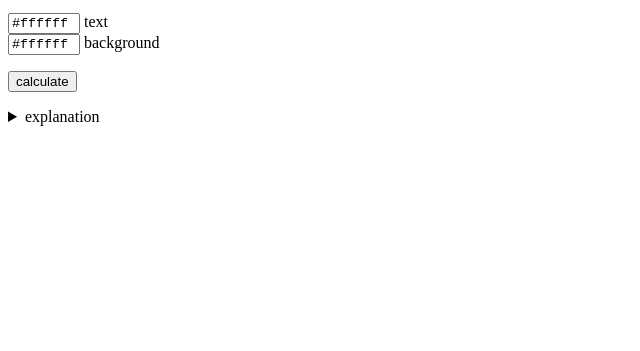
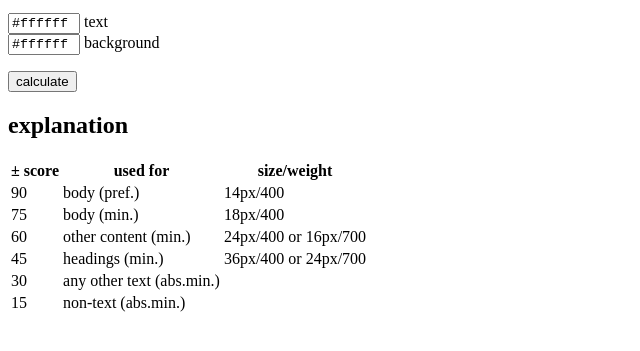
Before and after one commit to berrymot/apca, a plain HTML site: page index.html in a window 1280 px wide. Shown: the part 101-452 px from the top of the page, without its empty margins (0-640 px from the left). Drawn offline with Linux system fonts and the light colour scheme.

Commit message:
no collapse, fix bgx

```diff
--- a/index.html
+++ b/index.html
@@ -32,8 +32,7 @@
         </p> -->
         <p><button id="go">calculate</button></p>
         <p id="out"></p>
-        <details>
-            <summary>explanation</summary>
+        <h2>explanation</h2>
         <table>
             <tr>
                 <th>&pm; score</th>
@@ -71,7 +70,6 @@
                 <td></td>
             </tr>
         </table>
-        </details>
         <script>
             function hex2rgb(h) {
                 var h = parseInt(h.slice(1), 16);
@@ -118,7 +116,7 @@
             });
             id("bg").addEventListener("input", function() {
                 bgx = fill(id("bg").value);
-                id("bgx").innerHTML = bgx != id("fg").value ? "= " + bgx : "";
+                id("bgx").innerHTML = bgx != id("bg").value ? "= " + bgx : "";
                 id("go").disabled = !(/^#[0-9a-f]+$/i.test(fgx) && /^#[0-9a-f]+$/i.test(bgx));
             });
             function fill(h) {
```
Lines whose indentation alone changed are shown as unchanged.
